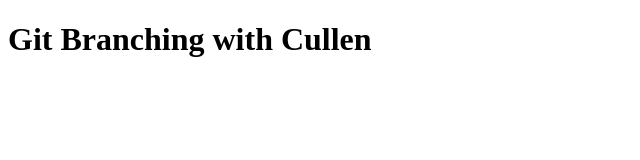
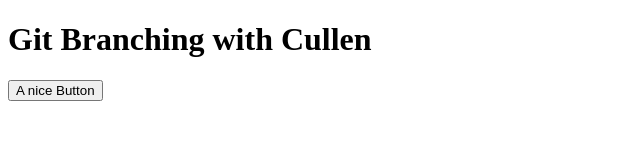
Before and after one commit to michaelshaleen/cullen-git-branching, a plain HTML site: page index.html in a window 1280 px wide. Shown: the whole page, without its empty margins (0-640 px from the left). Drawn offline with Linux system fonts and the light colour scheme.

Commit message:
add a nice button

```diff
--- a/index.html
+++ b/index.html
@@ -7,5 +7,6 @@
   </head>
   <body>
     <h1>Git Branching with Cullen</h1>
+    <button>A nice Button</button>
   </body>
 </html>
```
